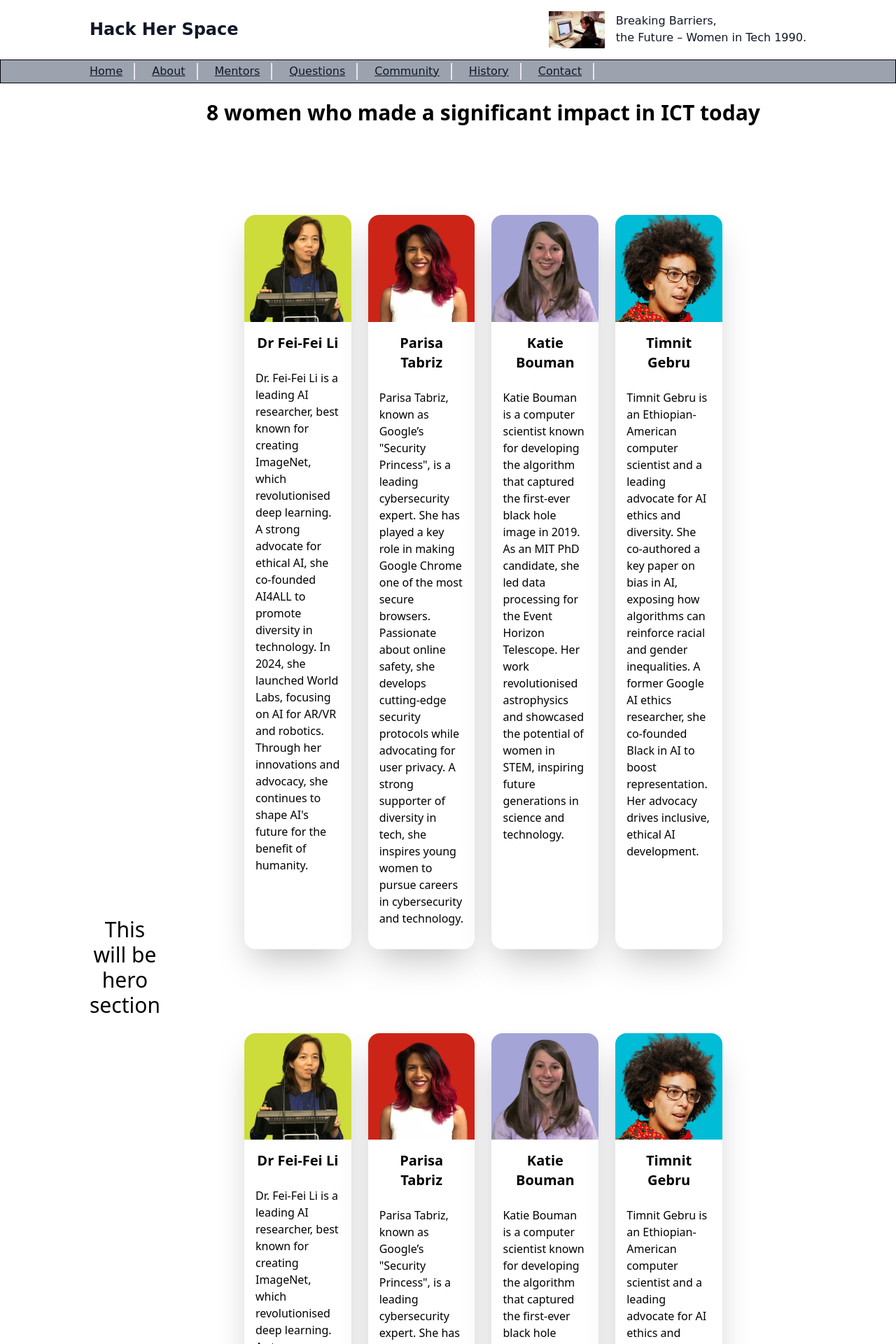
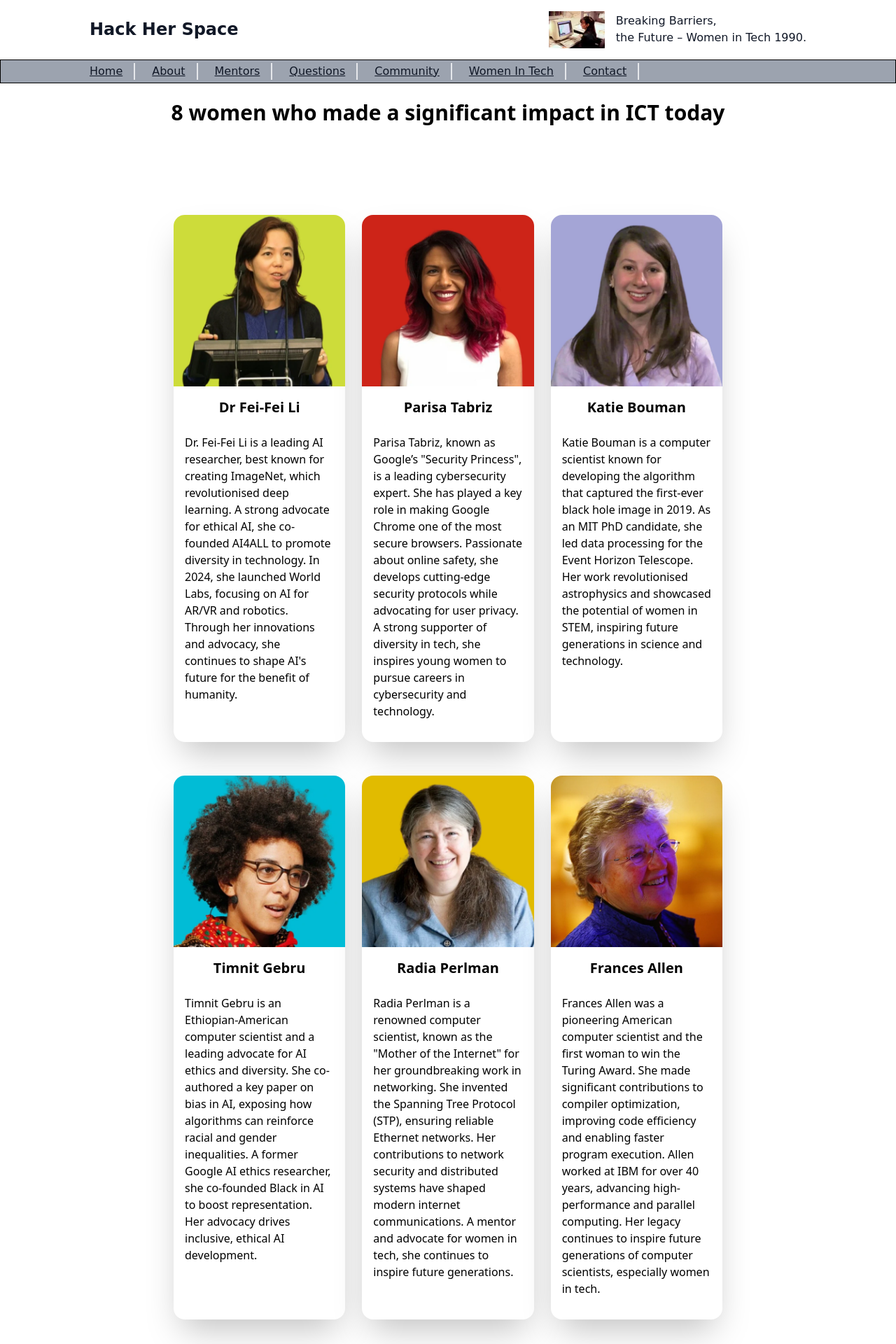
Before and after one commit to Joha-will/HackHerSpace, a Django app: page /women_in_tech/ in a window 1280 px wide. Shown: the top 1920 px of the page at 70% size. Run offline with Django 4.2, Linux system fonts and the light colour scheme.

Commit message:
Finish women_in_tech page

```diff
--- a/home/templates/home/women_in_tech.html
+++ b/home/templates/home/women_in_tech.html
@@ -1,8 +1,5 @@
 {% extends "base.html" %} {% load static %} {% block title %} Women In Tech | Past
 and Present {% endblock %} {% block content %}
-<section id="women-in-tech-hero" class="flex items-center justify-center">
-  <h1 class="text-3xl text-center mx-auto">This will be hero section</h1>
-</section>
 <section id="impactful-women" class="p-6">
   <div class="text-center mb-8">
     <h2 class="text-3xl font-bold">
@@ -10,10 +7,9 @@ and Present {% endblock %} {% block content %}
     </h2>
   </div>
   <!-- Card container -->
-  <div
-    class="grid grid-cols-1 md:grid-cols-2 lg:grid-cols-3 xl:grid-cols-4 gap-6 p-2 md:p-24">
+  <div class="grid grid-cols-1 md:grid-cols-2 lg:grid-cols-3 gap-6 p-2 md:p-24">
     <!-- card 1 -->
-    <div class="bg-white shadow-2xl rounded-2xl flex flex-col items-center">
+    <div class="bg-white shadow-2xl rounded-2xl flex flex-col items-center mb-6">
       <div class="relative group">
         <img
           src="{% static 'assets/images/512px-Fei-Fei_Li_at_AI_for_Good_2017.webp' %}"
@@ -54,7 +50,7 @@ and Present {% endblock %} {% block content %}
     </div>
 
     <!-- card 2 -->
-    <div class="bg-white shadow-2xl rounded-2xl flex flex-col items-center">
+    <div class="bg-white shadow-2xl rounded-2xl flex flex-col items-center mb-6">
       <div class="relative group">
         <img
           src="{% static 'assets/images/512px-Parisa_Tabriz_Blackhat_17_profile.webp' %}"
@@ -97,7 +93,7 @@ and Present {% endblock %} {% block content %}
     </div>
 
     <!-- card 3 -->
-    <div class="bg-white shadow-2xl rounded-2xl flex flex-col items-center">
+    <div class="bg-white shadow-2xl rounded-2xl flex flex-col items-center mb-6">
       <div class="relative group">
         <img
           src="{% static 'assets/Images/512px-Katie_Bouman_answers_questions_about_the_Event_Horizon_Telescope_project.webp' %}"
@@ -135,7 +131,7 @@ and Present {% endblock %} {% block content %}
     </div>
 
     <!-- card 4 -->
-    <div class="bg-white shadow-2xl rounded-2xl flex flex-col items-center">
+    <div class="bg-white shadow-2xl rounded-2xl flex flex-col items-center mb-6">
       <div class="relative group">
         <img
           src="{% static 'assets/Images/512px-Timnit_Gebru.webp' %}"
@@ -178,20 +174,21 @@ and Present {% endblock %} {% block content %}
     </div>
 
     <!-- card 5 -->
-    <div class="bg-white shadow-2xl rounded-2xl flex flex-col items-center mt-24">
+    <div class="bg-white shadow-2xl rounded-2xl flex flex-col items-center mb-6">
       <div class="relative group">
         <img
-          src="{% static 'assets/images/512px-Fei-Fei_Li_at_AI_for_Good_2017.webp' %}"
-          alt="Dr Fei-Fei Li"
+          src="{% static 'assets/images/512px-Radia_Perlman_2009.webp' %}"
+          alt="Radia Perlman"
           class="h-full w-full object-cover rounded-t-2xl" />
         <div
           class="absolute bottom-0 left-0 right-0 p-2 px-4 text-white duration-500 bg-black opacity-0 group-hover:opacity-100 bg-opacity-40">
           <div class="flex justify-between w-full">
             <div class="font-normal">
-              <p class="text-sm">Dr Fei-Fei Li</p>
+              <p class="text-sm">Radia Perlman</p>
               <p class="text-xs">
-                "I imagine a world in which AI is going to make us work more
-                productively, live longer, and have cleaner energy."
+                “I Try to design things that someone like myself would like to use
+                which is that it just works, and you don't have to think about it
+                at all”
               </p>
               <p class="text-xs">Attribution:</p>
               <p class="text-xs">
@@ -206,39 +203,42 @@ and Present {% endblock %} {% block content %}
         </div>
       </div>
       <div class="p-4">
-        <h5 class="text-xl font-bold mb-2 text-center">Dr Fei-Fei Li</h5>
+        <h5 class="text-xl font-bold mb-2 text-center">Radia Perlman</h5>
         <p class="pb-4 md:pt-4">
-          Dr. Fei-Fei Li is a leading AI researcher, best known for creating
-          ImageNet, which revolutionised deep learning. A strong advocate for
-          ethical AI, she co-founded AI4ALL to promote diversity in technology. In
-          2024, she launched World Labs, focusing on AI for AR/VR and robotics.
-          Through her innovations and advocacy, she continues to shape AI's future
-          for the benefit of humanity.
+          Radia Perlman is a renowned computer scientist, known as the "Mother of
+          the Internet" for her groundbreaking work in networking. She invented the
+          Spanning Tree Protocol (STP), ensuring reliable Ethernet networks. Her
+          contributions to network security and distributed systems have shaped
+          modern internet communications. A mentor and advocate for women in tech,
+          she continues to inspire future generations.
         </p>
       </div>
     </div>
 
     <!-- card 6 -->
-    <div class="bg-white shadow-2xl rounded-2xl flex flex-col items-center mt-24">
+    <div class="bg-white shadow-2xl rounded-2xl flex flex-col items-center mb-6">
       <div class="relative group">
         <img
-          src="{% static 'assets/images/512px-Parisa_Tabriz_Blackhat_17_profile.webp' %}"
-          alt="Parisa Tabriz"
+          src="{% static 'assets/images/512px-Frances_Allen.webp' %}"
+          alt="Frances Allen"
           class="h-full w-full object-cover rounded-t-2xl" />
         <div
           class="absolute bottom-0 left-0 right-0 p-2 px-4 text-white duration-500 bg-black opacity-0 group-hover:opacity-100 bg-opacity-40">
           <div class="flex justify-between w-full">
             <div class="font-normal">
-              <p class="text-sm">Parisa Tabriz</p>
+              <p class="text-sm">Frances Allen</p>
               <p class="text-xs">
-                "I thought Information Security Engineer sounded so boring. Guys in
-                the industry all take it so seriously, so security princess felt
-                suitably whimsical."
+                "You need to hire and develop great people. You need to set the
+                vision and trust them to do the right thing. You need to let go of
+                control. That's wonderful for all involved because you're
+                empowering and trusting your people to do what's right for the
+                brand"
               </p>
               <p class="text-xs">Attribution:</p>
               <p class="text-xs">
-                ITU Pictures, CC BY 2.0
-                <a href="https://creativecommons.org/licenses/by/2.0">
+                Rama, CC BY-SA 2.0 FR
+                <a
+                  href="https://creativecommons.org/licenses/by-sa/2.0/fr/deed.en">
                   creative commons
                 </a>
                 , via Wikimedia Commons
@@ -249,38 +249,40 @@ and Present {% endblock %} {% block content %}
       </div>
 
       <div class="p-4">
-        <h5 class="text-xl font-bold mb-2 text-center">Parisa Tabriz</h5>
+        <h5 class="text-xl font-bold mb-2 text-center">Frances Allen</h5>
         <p class="pb-4 md:pt-4">
-          Parisa Tabriz, known as Google’s "Security Princess", is a leading
-          cybersecurity expert. She has played a key role in making Google Chrome
-          one of the most secure browsers. Passionate about online safety, she
-          develops cutting-edge security protocols while advocating for user
-          privacy. A strong supporter of diversity in tech, she inspires young
-          women to pursue careers in cybersecurity and technology.
+          Frances Allen was a pioneering American computer scientist and the first
+          woman to win the Turing Award. She made significant contributions to
+          compiler optimization, improving code efficiency and enabling faster
+          program execution. Allen worked at IBM for over 40 years, advancing
+          high-performance and parallel computing. Her legacy continues to inspire
+          future generations of computer scientists, especially women in tech.
         </p>
       </div>
     </div>
 
     <!-- card 7 -->
-    <div class="bg-white shadow-2xl rounded-2xl flex flex-col items-center mt-24">
+    <div class="bg-white shadow-2xl rounded-2xl flex flex-col items-center mb-6">
       <div class="relative group">
         <img
-          src="{% static 'assets/Images/512px-Katie_Bouman_answers_questions_about_the_Event_Horizon_Telescope_project.webp' %}"
-          alt="Katie Bouman"
+          src="{% static 'assets/Images/512px-Barbara_Liskov-Turing_Centenary_Celebration.webp' %}"
+          alt="Barbara Liskov"
           class="h-full w-full object-cover rounded-t-2xl" />
         <div
           class="absolute bottom-0 left-0 right-0 p-2 px-4 text-white duration-500 bg-black opacity-0 group-hover:opacity-100 bg-opacity-40">
           <div class="flex justify-between w-full">
             <div class="font-normal">
-              <p class="text-sm">Katie Bouman</p>
+              <p class="text-sm">Barbara Liskov</p>
               <p class="text-xs">
                 "No one of us could've done it alone, it came together because of
                 lots of different people from many backgrounds."
               </p>
               <p class="text-xs">Attribution:</p>
               <p class="text-xs">
-                This file has been identified as being free of known restrictions
-                under copyright law, including all related and neighboring rights.
+                Dennis Hamilton from Seattle, Washington, USA, CC BY 2.0
+                <a href="https://creativecommons.org/licenses/by/2.0">
+                  via Wikimedia Commons
+                </a>
               </p>
             </div>
           </div>
@@ -288,32 +290,35 @@ and Present {% endblock %} {% block content %}
       </div>
 
       <div class="p-4">
-        <h5 class="text-xl font-bold mb-2 text-center">Katie Bouman</h5>
+        <h5 class="text-xl font-bold mb-2 text-center">Barbara Liskov</h5>
         <p class="pb-4 md:pt-4">
-          Katie Bouman is a computer scientist known for developing the algorithm
-          that captured the first-ever black hole image in 2019. As an MIT PhD
-          candidate, she led data processing for the Event Horizon Telescope. Her
-          work revolutionised astrophysics and showcased the potential of women in
-          STEM, inspiring future generations in science and technology.
+          Barbara Liskov is a renowned American computer scientist, best known for
+          developing the Liskov Substitution Principle (LSP), a key concept in
+          object-oriented programming. Her work also includes significant
+          contributions to CLU programming language design. A professor at MIT, she
+          was awarded the Turing Award in 2008 for her contributions to programming
+          languages and software engineering, shaping modern software design
+          principles.
         </p>
       </div>
     </div>
 
     <!-- card 8 -->
-    <div class="bg-white shadow-2xl rounded-2xl flex flex-col items-center mt-24">
+    <div class="bg-white shadow-2xl rounded-2xl flex flex-col items-center mb-6">
       <div class="relative group">
         <img
-          src="{% static 'assets/Images/512px-Timnit_Gebru.webp' %}"
-          alt="Timnit Gebru"
+          src="{% static 'assets/Images/512px-Rana_El_Kaliouby.webp' %}"
+          alt="Rana el Kaliouby"
           class="h-full w-full object-cover rounded-t-2xl" />
         <div
           class="absolute bottom-0 left-0 right-0 p-2 px-4 text-white duration-500 bg-black opacity-0 group-hover:opacity-100 bg-opacity-40">
           <div class="flex justify-between w-full">
             <div class="font-normal">
-              <p class="text-sm">Timnit Gebru</p>
+              <p class="text-sm">Rana el Kaliouby</p>
               <p class="text-xs">
-                "AI is not magic, it's not some sort of entity that has its own
-                agency, it's an artifact built by people."
+                "I do believe that if we have information about your emotional
+                experiences, we can help you be in a more positive mood and
+                influence your wellness."
               </p>
               <p class="text-xs">Attribution:</p>
               <p class="text-xs">
@@ -330,14 +335,14 @@ and Present {% endblock %} {% block content %}
       </div>
 
       <div class="p-4">
-        <h5 class="text-xl font-bold mb-2 text-center">Timnit Gebru</h5>
+        <h5 class="text-xl font-bold mb-2 text-center">Rana el Kaliouby</h5>
         <p class="pb-4 md:pt-4">
-          Timnit Gebru is an Ethiopian-American computer scientist and a leading
-          advocate for AI ethics and diversity. She co-authored a key paper on bias
-          in AI, exposing how algorithms can reinforce racial and gender
-          inequalities. A former Google AI ethics researcher, she co-founded Black
-          in AI to boost representation. Her advocacy drives inclusive, ethical AI
-          development.
+          Rana el Kaliouby is a pioneering AI researcher and entrepreneur, known
+          for her work in emotional AI. She co-founded Affectiva, which develops
+          emotion recognition technology to analyse facial expressions, voice, and
+          physiological responses. El Kaliouby's work enhances human-computer
+          interactions across various industries. A strong advocate for diversity
+          in tech, she continues to inspire as a leader in AI and STEM.
         </p>
       </div>
     </div>
--- a/static/css/output.css
+++ b/static/css/output.css
@@ -633,14 +633,6 @@ video {
   margin-bottom: 1.5rem;
 }
 
-.mb-4 {
-  margin-bottom: 1rem;
-}
-
-.mb-6 {
-  margin-bottom: 1.5rem;
-}
-
 .mb-8 {
   margin-bottom: 2rem;
 }
@@ -903,8 +895,8 @@ video {
   padding: 1rem;
 }
 
-.p-1 {
-  padding: 0.25rem;
+.p-5 {
+  padding: 1.25rem;
 }
 
 .p-6 {
@@ -931,17 +923,9 @@ video {
   padding-bottom: 1.5rem;
 }
 
-.py-6 {
-  padding-top: 1.5rem;
-  padding-bottom: 1.5rem;
-}
-
-.pr-4 {
-  padding-right: 1rem;
-}
-
-.text-left {
-  text-align: left;
+.py-8 {
+  padding-top: 2rem;
+  padding-bottom: 2rem;
 }
 
 .pb-4 {
@@ -963,7 +947,6 @@ video {
 .font-\[cursive\] {
   font-family: cursive;
 }
-
 
 .text-2xl {
   font-size: 1.5rem;
@@ -1031,8 +1014,7 @@ video {
   color: rgb(55 65 81 / var(--tw-text-opacity));
 }
 
-
-.text-pink-600 {
+.text-gray-800 {
   --tw-text-opacity: 1;
   color: rgb(31 41 55 / var(--tw-text-opacity));
 }
--- a/templates/include/nav.html
+++ b/templates/include/nav.html
@@ -1,18 +1,41 @@
-
-
-
 <div class="container max-w-screen-lg mx-auto flex justify-between items-center">
-
-
   <!-- Menu -->
   <div class="hidden md:flex space-x-6 font-[cursive]">
-            <a href="#" class="text-gray-900 pr-4 border-r-2 border-gary hover:text-gray-300">Home</a>
-            <a href="#" class="text-gray-900 pr-4 border-r-2 border-gary hover:text-gray-300">About</a>
-            <a href="#" class="text-gray-900 pr-4 border-r-2 border-gary hover:text-gray-300">Mentors</a>
-            <a href="#" class="text-gray-900 pr-4 border-r-2 border-gary hover:text-gray-300">Questions</a>
-            <a href="#" class="text-gray-900 pr-4 border-r-2 border-gary hover:text-gray-300">Community</a>
-            <a href="#" class="text-gray-900 pr-4 border-r-2 border-gary hover:text-gray-300">History</a>
-            <a href="#" class="text-gray-900 pr-4 border-r-2 border-gary hover:text-gray-300">Contact</a>
+    <a
+      href="{% url 'home' %}"
+      class="text-gray-900 pr-4 border-r-2 border-gary hover:text-gray-300">
+      Home
+    </a>
+    <a
+      href="#"
+      class="text-gray-900 pr-4 border-r-2 border-gary hover:text-gray-300">
+      About
+    </a>
+    <a
+      href="#"
+      class="text-gray-900 pr-4 border-r-2 border-gary hover:text-gray-300">
+      Mentors
+    </a>
+    <a
+      href="#"
+      class="text-gray-900 pr-4 border-r-2 border-gary hover:text-gray-300">
+      Questions
+    </a>
+    <a
+      href="#"
+      class="text-gray-900 pr-4 border-r-2 border-gary hover:text-gray-300">
+      Community
+    </a>
+    <a
+      href="{% url 'women_in_tech' %}"
+      class="text-gray-900 pr-4 border-r-2 border-gary hover:text-gray-300">
+      Women In Tech
+    </a>
+    <a
+      href="#"
+      class="text-gray-900 pr-4 border-r-2 border-gary hover:text-gray-300">
+      Contact
+    </a>
   </div>
 
   <!-- Mobile Menu Button -->
@@ -22,7 +45,9 @@
 </div>
 
 <!-- Mobile Menu (Hidden by Default) -->
-    <div id="mobile-menu" class="hidden md:hidden flex flex-col space-y-2 bg-gray-400 p-4">
+<div
+  id="mobile-menu"
+  class="hidden md:hidden flex flex-col space-y-2 bg-gray-400 p-4">
   <a href="#" class="text-gray-900">Home</a>
   <a href="#" class="text-gray-900">About</a>
   <a href="#" class="text-gray-900">Services</a>
```
Lines whose indentation alone changed are shown as unchanged.
